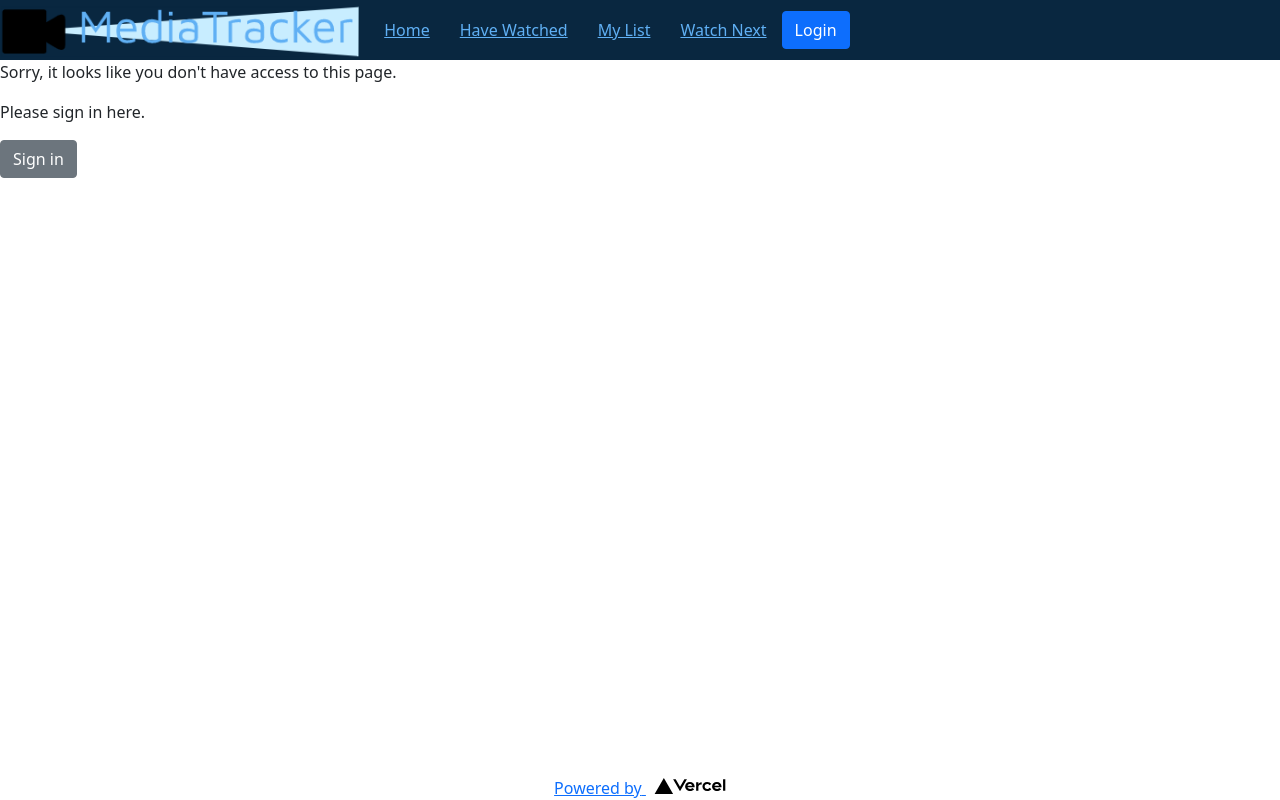
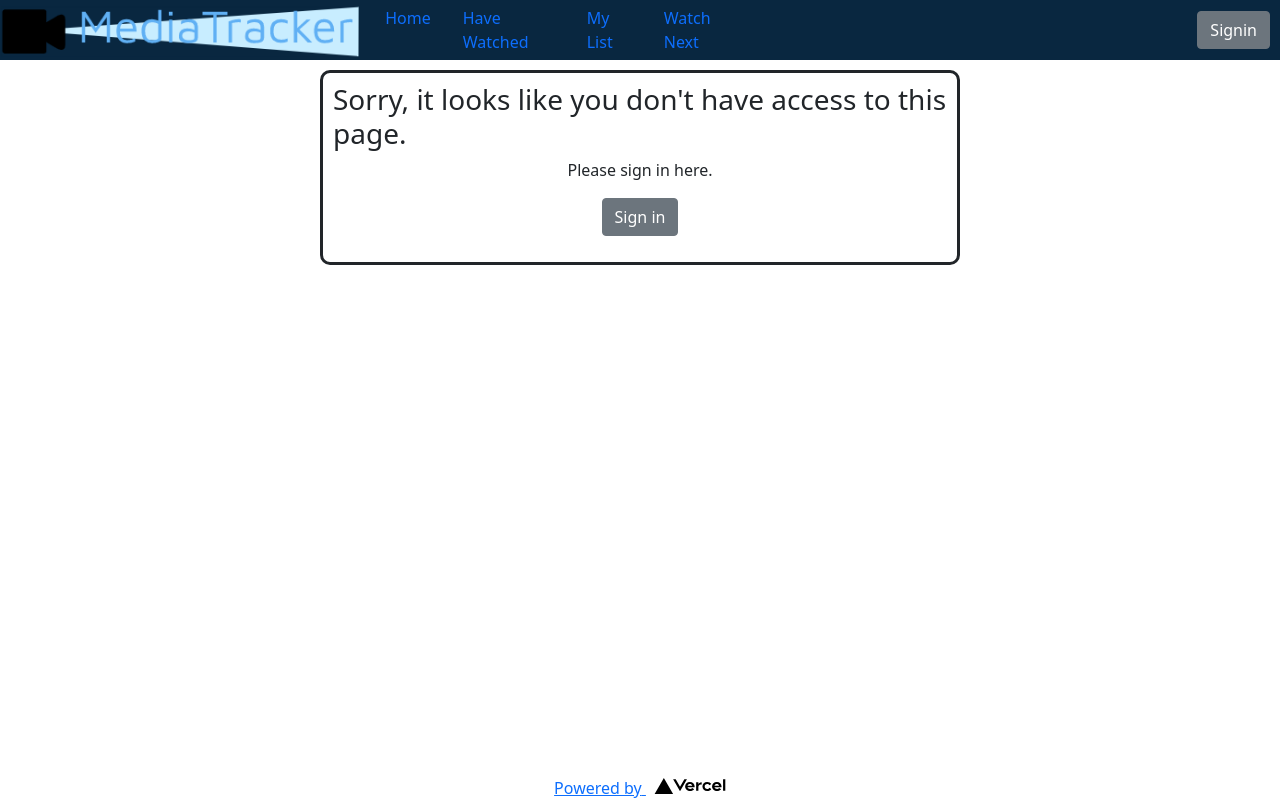
Before and after one commit to andyrost/mediatracker-ui, a Next.js app: page /Unauthorized in a window 1280 px wide. Built offline with nearby package versions, Linux system fonts and the light colour scheme; no server answers.

Commit message:
header updates, auth updates

```diff
--- a/comps/header.tsx
+++ b/comps/header.tsx
@@ -8,29 +8,55 @@ export default function header() {
   const router = useRouter();
   const [session, loading] = useSession();
 
-  var button;
+  var logbutton;
+
+  const headermain = {
+    height: "60px",
+    minHeight: "5vh",
+    maxHeight: "10vh",
+    backgroundColor: "#092740",
+    display: "flex",
+    alignItems: "center",
+    position: "absolute",
+    width: "100vw",
+  };
+
+  const logo = {
+    height: "60px",
+    minHeight: "5vh",
+    maxHeight: "10vh",
+  };
+
+  const logbuttonstyle = {
+    margin: "10px",
+  };
+
+  const navdiv = {
+    display: "flex",
+    minWidth: "30vw",
+  };
 
   if (session) {
-    button = (
+    logbutton = (
       <button className="btn btn-secondary" onClick={() => signOut()}>
         Logout
       </button>
     );
   } else {
-    button = (
-      <button className="btn btn-primary" onClick={() => signIn()}>
-        Login
-      </button>
+    logbutton = (
+      <Link href="/signin">
+        <button className="btn btn-secondary">Signin</button>
+      </Link>
     );
   }
+
   return (
     <div className={styles.headermain}>
-      <img src="shortlogo.png" className={styles.logo}></img>
+      <img src="shortlogo.png" style={logo}></img>
+      <div style={navdiv}>
         <Link href="/">
           <a
-          className={
-            router.pathname == "/" ? styles.activeNavLink : styles.navLink
-          }
+            className={router.pathname == "/" ? "nav-link active" : "nav-link"}
           >
             Home
           </a>
@@ -38,9 +64,7 @@ export default function header() {
         <Link href="/haveWatched">
           <a
             className={
-            router.pathname == "/haveWatched"
-              ? styles.activeNavLink
-              : styles.navLink
+              router.pathname == "/haveWatched" ? "nav-link active" : "nav-link"
             }
           >
             Have Watched
@@ -49,7 +73,7 @@ export default function header() {
         <Link href="/myList">
           <a
             className={
-            router.pathname == "/myList" ? styles.activeNavLink : styles.navLink
+              router.pathname == "/myList" ? "nav-link active" : "nav-link"
             }
           >
             My List
@@ -58,15 +82,17 @@ export default function header() {
         <Link href="/watchNext">
           <a
             className={
-            router.pathname == "/watchNext"
-              ? styles.activeNavLink
-              : styles.navLink
+              router.pathname == "/watchNext" ? "nav-link active" : "nav-link"
             }
           >
             Watch Next
           </a>
         </Link>
-      <div className="form-inline my-2 my-lg-0">{button}</div>
+      </div>
+      <span style={{ width: "100%" }}></span>
+      <div className="form-inline my-2 my-lg-0" style={logbuttonstyle}>
+        {logbutton}
+      </div>
     </div>
   );
 }
--- a/package.json
+++ b/package.json
@@ -13,6 +13,7 @@
     "bootstrap": "^5.0.2",
     "next": "11.0.1",
     "next-auth": "^3.27.1",
+    "pg": "^8.6.0",
     "react": "17.0.2",
     "react-dom": "17.0.2"
   },
--- a/pages/Unauthorized.tsx
+++ b/pages/Unauthorized.tsx
@@ -1,17 +1,33 @@
 import { signIn } from "next-auth/client";
+import Link from "next/link";
 
 import React from "react";
 
 export default function Unauthorized() {
+  const pagewrapper = {
+    display: "flex",
+    justifyContent: "center",
+  };
+
+  const subdiv = {
+    border: "solid",
+    borderRadius: "10px",
+    margin: "10px",
+    padding: "10px",
+    width: "50vw",
+    display: "flex",
+    flexFlow: "column",
+    alignItems: "center",
+  };
   return (
-    <div className="row">
-      <div className="col-lg-10 col-offset-1">
-        <p>Sorry, it looks like you don't have access to this page.</p>
+    <div style={pagewrapper}>
+      <div style={subdiv}>
+        <h3>Sorry, it looks like you don't have access to this page.</h3>
         <p>Please sign in here.</p>
         <p>
-          <button className="btn btn-secondary" onClick={() => signIn()}>
-            Sign in
-          </button>
+          <Link href="/signin">
+            <button className="btn btn-secondary">Sign in</button>
+          </Link>
         </p>
       </div>
     </div>
--- a/pages/api/auth/[...nextauth].ts
+++ b/pages/api/auth/[...nextauth].ts
@@ -11,7 +11,6 @@ const options = {
     }),
     // ...add more providers here
   ],
-  database: process.env.DATABASE_URL,
 };
 
 export default (req: any, res: any) => NextAuth(req, res, options);
--- a/styles/Header.module.css
+++ b/styles/Header.module.css
@@ -7,12 +7,6 @@
   align-items: center;
   position: absolute;
   width: 100vw;
-}
-
-.logo {
-  height: 60px;
-  min-height: 5vh;
-  max-height: 10vh;
 }
 
 .navLink {
--- /dev/null
+++ b/styles/SignIn.module.css
@@ -0,0 +1,4 @@
+.pagewrapper {
+  display: flex;
+  justify-content: center;
+}
```
Also changed, not shown: pages/index.tsx (+5 -4 lines), pages/signin.jsx (added, +22 -0 lines), 1 other file (tests, documents, lock files or other folders). Lines whose indentation alone changed are shown as unchanged.
